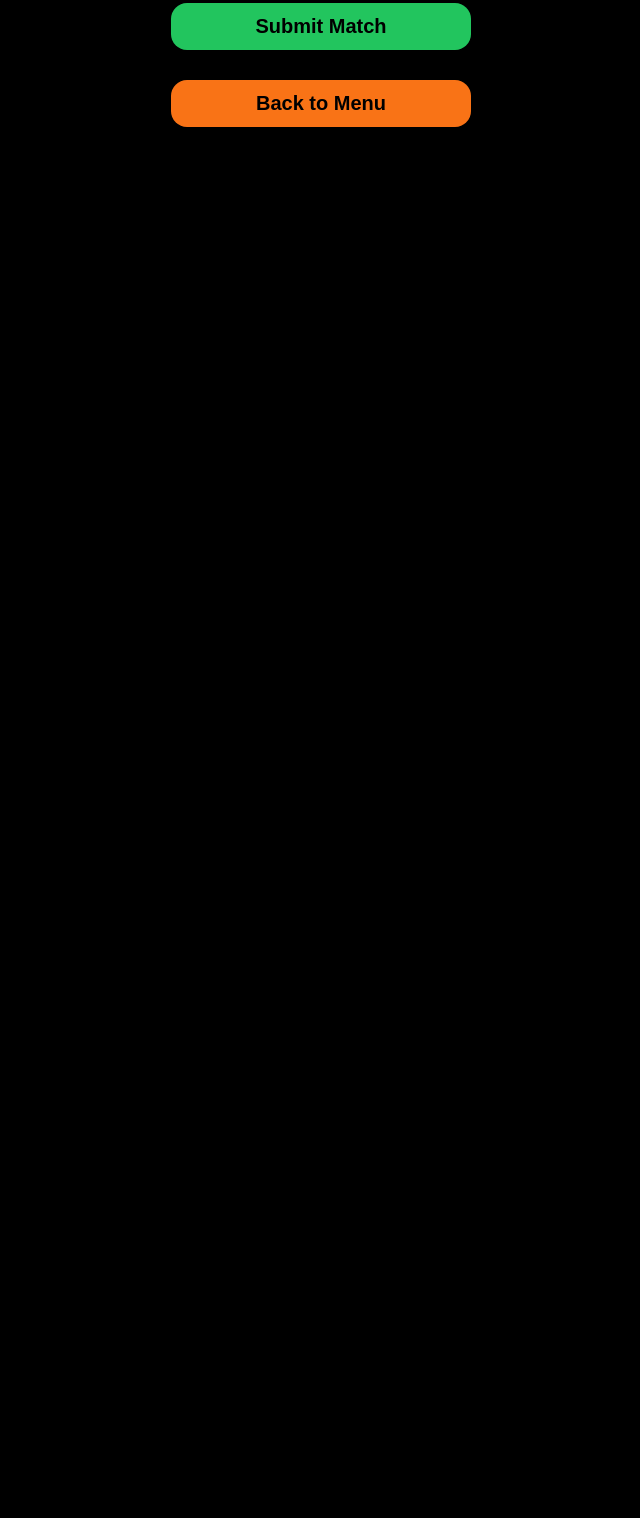
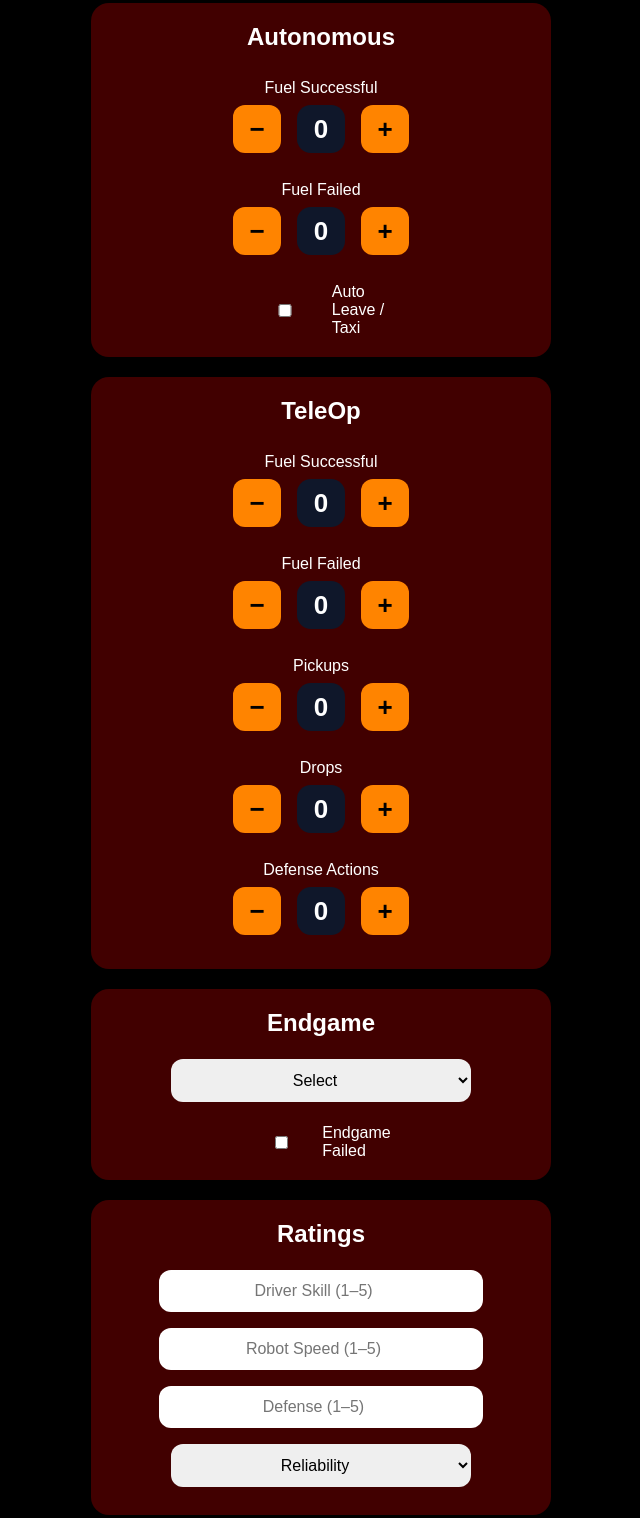
Before and after one commit to Ares-Engin/8056scout26, a plain HTML site: page scout.html in a window 1280 px wide. Shown: the part 601-2119 px from the top of the page, without its empty margins (319-959 px from the left). Before the commit the page ends 800 px from the top, so only its background shows below. Drawn offline with Linux system fonts and the light colour scheme.

Commit message:
New Version Fix

```diff
--- a/scout.html
+++ b/scout.html
@@ -8,7 +8,7 @@
 
   <link rel="stylesheet" href="style.css">
 
-  <!-- Firebase Libraries ONLY (no initializeApp here) -->
+  <!-- Firebase Libraries ONLY -->
   <script src="https://www.gstatic.com/firebasejs/8.10.0/firebase-app.js"></script>
   <script src="https://www.gstatic.com/firebasejs/8.10.0/firebase-auth.js"></script>
   <script src="https://www.gstatic.com/firebasejs/8.10.0/firebase-firestore.js"></script>
@@ -68,12 +68,118 @@
     </div>
   </section>
 
-  <!-- (All your other sections remain unchanged exactly as before) -->
+  <!-- ---------- AUTONOMOUS ---------- -->
+  <section class="section auto">
+    <h2>Autonomous</h2>
+
+    <div class="counter">
+      <span>Fuel Successful</span>
+      <div class="controls">
+        <button type="button" onclick="change('autoFuelSuccess', -1)">−</button>
+        <span id="autoFuelSuccess">0</span>
+        <button type="button" onclick="change('autoFuelSuccess', +1)">+</button>
+      </div>
+    </div>
+
+    <div class="counter">
+      <span>Fuel Failed</span>
+      <div class="controls">
+        <button type="button" onclick="change('autoFuelFail', -1)">−</button>
+        <span id="autoFuelFail">0</span>
+        <button type="button" onclick="change('autoFuelFail', 1)">+</button>
+      </div>
+    </div>
+
+    <label class="checkbox">
+      <input type="checkbox" id="autoLeave"> Auto Leave / Taxi
+    </label>
+  </section>
+
+  <!-- ---------- TELEOP ---------- -->
+  <section class="section teleop">
+    <h2>TeleOp</h2>
+
+    <div class="counter">
+      <span>Fuel Successful</span>
+      <div class="controls">
+        <button type="button" onclick="change('teleFuelSuccess', -1)">−</button>
+        <span id="teleFuelSuccess">0</span>
+        <button type="button" onclick="change('teleFuelSuccess', 1)">+</button>
+      </div>
+    </div>
+
+    <div class="counter">
+      <span>Fuel Failed</span>
+      <div class="controls">
+        <button type="button" onclick="change('teleFuelFail', -1)">−</button>
+        <span id="teleFuelFail">0</span>
+        <button type="button" onclick="change('teleFuelFail', 1)">+</button>
+      </div>
+    </div>
+
+    <div class="counter">
+      <span>Pickups</span>
+      <div class="controls">
+        <button type="button" onclick="change('pickups', -1)">−</button>
+        <span id="pickups">0</span>
+        <button type="button" onclick="change('pickups', 1)">+</button>
+      </div>
+    </div>
+
+    <div class="counter">
+      <span>Drops</span>
+      <div class="controls">
+        <button type="button" onclick="change('drops', -1)">−</button>
+        <span id="drops">0</span>
+        <button type="button" onclick="change('drops', 1)">+</button>
+      </div>
+    </div>
+
+    <div class="counter">
+      <span>Defense Actions</span>
+      <div class="controls">
+        <button type="button" onclick="change('defense', -1)">−</button>
+        <span id="defense">0</span>
+        <button type="button" onclick="change('defense', 1)">+</button>
+      </div>
+    </div>
+  </section>
+
+  <!-- ---------- ENDGAME ---------- -->
+  <section class="section endgame">
+    <h2>Endgame</h2>
+
+    <select id="endgame">
+      <option value="">Select</option>
+      <option value="none">None</option>
+      <option value="park">Park</option>
+      <option value="climb">Climb / Objective</option>
+    </select>
+
+    <label class="checkbox">
+      <input type="checkbox" id="endgameFail"> Endgame Failed
+    </label>
+  </section>
+
+  <!-- ---------- RATINGS ---------- -->
+  <section class="section">
+    <h2>Ratings</h2>
+
+    <input id="driverRating" type="number" min="1" max="5" placeholder="Driver Skill (1–5)">
+    <input id="speedRating" type="number" min="1" max="5" placeholder="Robot Speed (1–5)">
+    <input id="defenseRating" type="number" min="1" max="5" placeholder="Defense (1–5)">
+
+    <select id="reliability">
+      <option value="">Reliability</option>
+      <option value="none">No Issues</option>
+      <option value="minor">Minor Issues</option>
+      <option value="major">Major Failure</option>
+    </select>
+  </section>
 
   <button class="submit" onclick="submitScout()">Submit Match</button>
   <button class="log-button" onclick="location.href='dashboard.html'">Back to Menu</button>
 
-  <!-- IMPORTANT: auth.js must load BEFORE scout.js -->
   <script src="auth.js"></script>
   <script src="scout.js"></script>
 </body>
```
